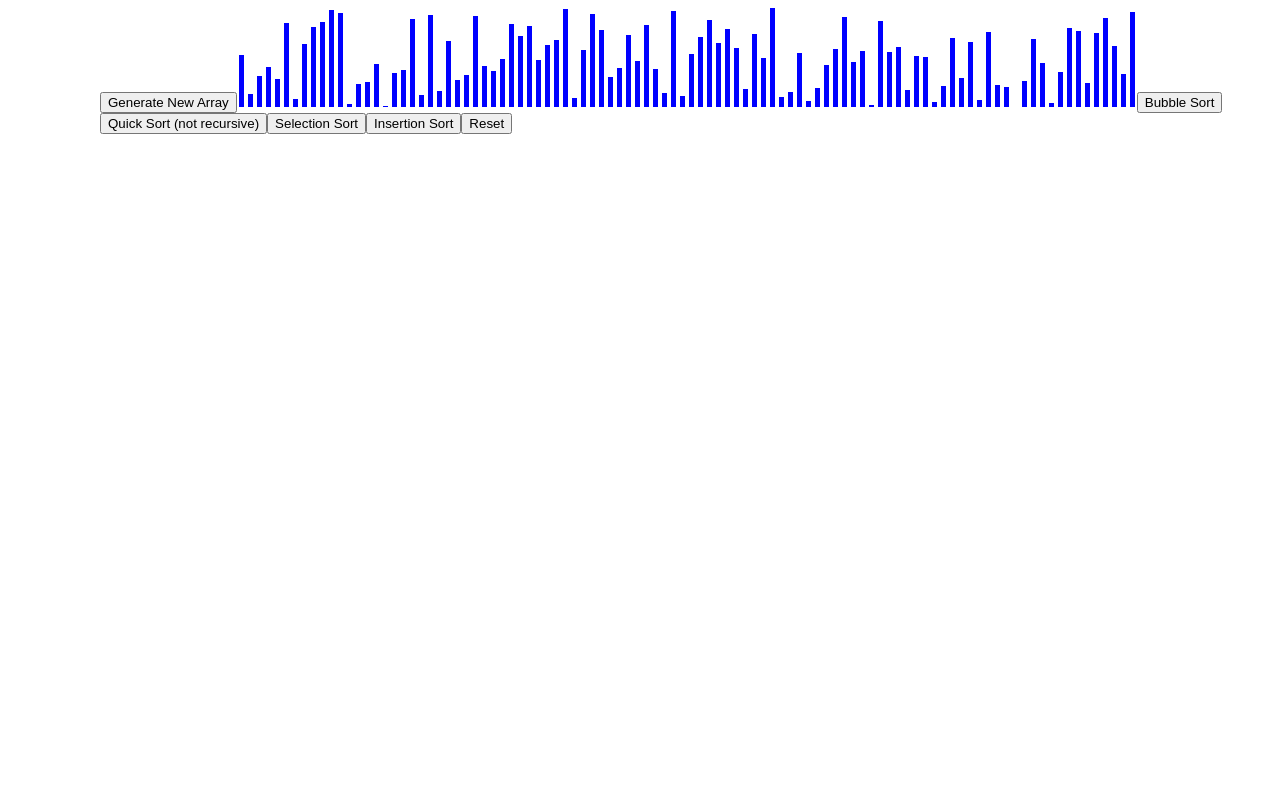
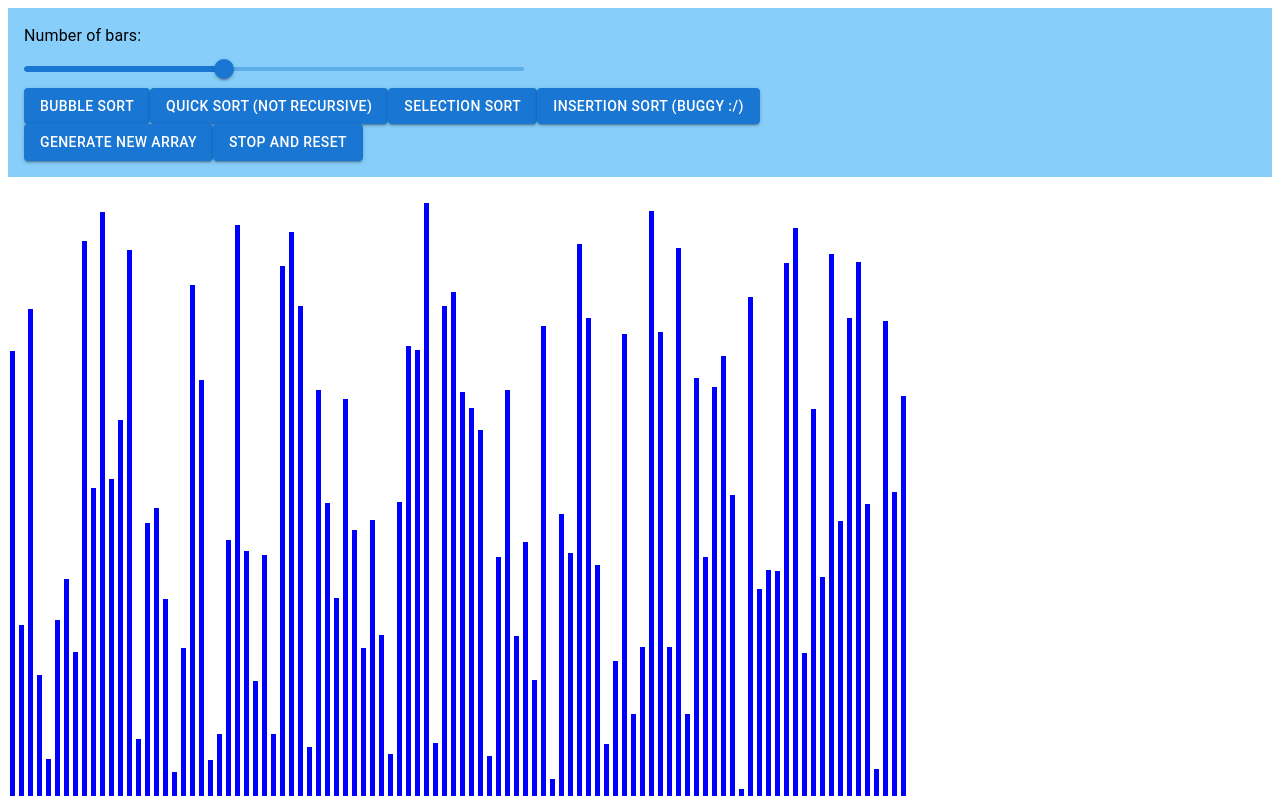
Before and after one commit to JeremiSavard/Not-another-sorting-visualizer, a Next.js app: page / in a window 1280 px wide. Built offline with nearby package versions, Linux system fonts and the light colour scheme.

Commit message:
styling + stop and reset functions

```diff
--- a/components/sortingVisualizer.jsx
+++ b/components/sortingVisualizer.jsx
@@ -1,6 +1,11 @@
 import React from 'react';
+import Button from '@mui/material/Button';
+import Slider from '@mui/material/Slider';
+import Box from '@mui/material/Box';
+import Typography from '@mui/material/Typography';
 import styles from './sortingVisualizer.module.css';
 import * as algo from '../src/sortingAlgorithms.js';
+
 
 export default class SortingVisualizer extends React.Component {
 
@@ -8,19 +13,14 @@ export default class SortingVisualizer extends React.Component {
         super(props);
         this.state = {
             array: [],
+            numberBars: 100,
+            disabled: false
         };
     }
 
 
     componentDidMount() {
-        this.resetArray();
-    }
-
-    shuffleArray(array) {
-        for (let i = array.length - 1; i > 0; i--) {
-            const j = Math.floor(Math.random() * (i + 1));
-            [array[i], array[j]] = [array[j], array[i]];
-        }
+        this.resetArray()
     }
 
     reset(){
@@ -28,18 +28,53 @@ export default class SortingVisualizer extends React.Component {
         this.resetArray();
     }
 
+    handleChange = (event, newValue) => {
+        this.setState({ numberBars: newValue });
+        this.resetArray();
+      };
+
     resetArray(){
-        console.log("resetArray")
+        console.log(this.state.numberBars)
         const array = [];
-        //for (let i = 0; i < 400; i++){
-        //    array.push(randomIntFromInterval(5, 730));
-        //}
-        for (let i = 0; i < 100; i++) {
-            array.push(i)
+        for (let i = 0; i < this.state.numberBars; i++){
+            array.push(randomIntFromInterval(5, 600));
         }
-        this.shuffleArray(array);
-        this.setState({array});
+        this.setState({array: array});
         return;
+    }
+
+    callSortingAlgo(type){
+    this.setState({ disabled: true });
+    switch(type) {
+        case 1:
+            bubbleSort(this.state.array)
+            break;
+        case 2:
+            quickSort(this.state.array)
+            break;
+        case 3:
+            selectionSort(this.state.array)
+            break;
+        case 4:
+            insertionSort(this.state.array)
+            break;
+        default:
+            console.log("Sorting algo not found")
+        }
+    }
+
+    bubbleSort(){
+        console.log(this.state.array)
+        let results = [];
+        let bars = [];
+        results = algo.bubbleSort(this.state.array)
+        bars = document.getElementsByClassName("sortingVisualizer_arrayBar__Yomyf")
+
+        for (let i = 0; i < results[0].length; i++) {
+            compare(results, bars, i);
+            swap(results, bars, i);
+        }
+
     }
 
     insertionSort(){
@@ -53,7 +88,7 @@ export default class SortingVisualizer extends React.Component {
             setTimeout(() => {
                 bars[results[i][0]].style.backgroundColor = "red";
                 bars[results[i][1]].style.backgroundColor = "red";
-            }, i*10);
+            }, i*3);
 
             setTimeout(() => {
                 bars[results[i][0]].style.height = bars[results[i][1]].style.height
@@ -61,7 +96,7 @@ export default class SortingVisualizer extends React.Component {
                 bars[results[i][0]].style.backgroundColor = "blue";
                 bars[results[i][1]].style.backgroundColor = "blue";
 
-            }, (i+1)*10);
+            }, (i+1)*3);
         }
     }
 
@@ -76,7 +111,7 @@ export default class SortingVisualizer extends React.Component {
             setTimeout(() => {
                 bars[results[i][0]].style.backgroundColor = "red";
                 bars[results[i][1]].style.backgroundColor = "red";
-            }, i*50);
+            }, i*10);
 
             setTimeout(() => {
                 temp = bars[results[i][0]].style.height
@@ -86,7 +121,7 @@ export default class SortingVisualizer extends React.Component {
                 bars[results[i][0]].style.backgroundColor = "blue";
                 bars[results[i][1]].style.backgroundColor = "blue";
 
-            }, (i+1)*50);
+            }, (i+1)*10);
         }
     }
 
@@ -105,7 +140,7 @@ export default class SortingVisualizer extends React.Component {
                     setTimeout(() => {
                         bars[results[i][0]].style.backgroundColor = "red";
                         bars[results[i][1]].style.backgroundColor = "red";
-                    }, i*50);
+                    }, i*10);
                     setTimeout(() => {
                         temp = bars[results[i][0]].style.height
                         bars[results[i][0]].style.height = bars[results[i][1]].style.height
@@ -113,32 +148,66 @@ export default class SortingVisualizer extends React.Component {
 
                         bars[results[i][0]].style.backgroundColor = "blue";
                         bars[results[i][1]].style.backgroundColor = "blue";
-                    }, (i+1)*50);
+                    }, (i+1)*10);
                 }
         }
     }
 
-    bubbleSort(){
-        let results = [];
-        let bars = [];
-        results = algo.bubbleSort(this.state.array)
-        bars = document.getElementsByClassName("sortingVisualizer_arrayBar__Yomyf")
 
-        for (let i = 0; i < results[0].length; i++) {
-            this.compare(results, bars, i);
-            this.swap(results, bars, i);
+    render() {
+        const {array} = this.state;
+
+        return (
+            <div>
+                <div className={styles.banner}>
+                    <Box sx={{ width: 500 }}>
+                    <Typography id="input-slider" gutterBottom>
+                        Number of bars:
+                    </Typography>
+                        <Slider onChange={this.handleChange} defaultValue={100} step={1} min={20} max={220} disabled={this.state.disabled} aria-labelledby="input-slider" />
+                    </Box>
+
+                    <div>
+                            <Button className={styles.buttonAlgo} variant="contained" onClick={() => this.bubbleSort()} disabled={this.state.disabled}>Bubble Sort</Button>
+                            <Button className={styles.buttonAlgo} variant="contained" onClick={() => this.quickSort()} disabled={this.state.disabled}>Quick Sort (not recursive)</Button>
+                            <Button className={styles.buttonAlgo} variant="contained" onClick={() => this.selectionSort()} disabled={this.state.disabled}>Selection Sort</Button>
+                            <Button className={styles.buttonAlgo} variant="contained" onClick={() => this.insertionSort()} disabled={this.state.disabled}>Insertion Sort (buggy :/)</Button>
+                    </div>
+
+                    <div>
+                        <Button className={styles.buttonNew} variant="contained" onClick={() => this.resetArray()} disabled={this.state.disabled}>Generate New Array</Button>
+                        <Button className={styles.buttonReset} variant="contained" onClick={() => this.reset()}>Stop and Reset</Button>
+                    </div>
+
+                </div>
+
+                <div className={styles.arrayContainer}>
+
+                    {array.map((value, idx) => (
+                        <div
+                            className={styles.arrayBar}
+                            key={idx}
+                            style={{height: `${value}px`}}></div>
+                    ))}
+
+                </div>
+            </div>
+      );
+    }
 }
 
+function randomIntFromInterval(min, max) {
+    return Math.floor(Math.random() * (max-min-1) + min);
 }
 
-    compare(results, bars, i){
+function compare(results, bars, i){
     setTimeout(() => {
         bars[results[1][i][0]].style.backgroundColor = "red";
         bars[results[1][i][1]].style.backgroundColor = "red";
-        }, i*10);
+    }, i*3);
 }
 
-    swap(results, bars, i){
+function swap(results, bars, i){
     let temp = 0;
     setTimeout(() => {
         if(results[0][i][0] == -1){
@@ -156,31 +225,5 @@ export default class SortingVisualizer extends React.Component {
             bars[results[1][i][0]].style.backgroundColor = "blue";
             bars[results[1][i][1]].style.backgroundColor = "blue";
         }
-        }, (i+1)*10);
+    }, (i+1)*3);
 }
-
-    render() {
-        const {array} = this.state;
-
-        return (
-            <div className={styles.arrayContainer}>
-                <button onClick={() => this.resetArray()}>Generate New Array</button>
-                {array.map((value, idx) => (
-                    <div
-                        className={styles.arrayBar}
-                        key={idx}
-                        style={{height: `${value}px`}}></div>
-                ))}
-                <button onClick={() => this.bubbleSort()}>Bubble Sort</button>
-                <button onClick={() => this.quickSort()}>Quick Sort (not recursive)</button>
-                <button onClick={() => this.selectionSort()}>Selection Sort</button>
-                <button onClick={() => this.insertionSort()}>Insertion Sort</button>
-                <button onClick={() => this.reset()}>Reset</button>
-            </div>
-      );
-    }
-}
-
-function randomIntFromInterval(min, max) {
-    return Math.floor(Math.random() * (max-min-1) + min);
-}
--- a/components/sortingVisualizer.module.css
+++ b/components/sortingVisualizer.module.css
@@ -1,6 +1,8 @@
 .arrayContainer {
+    display: inline-block;
     position: absolute;
-    left: 100px;
+    bottom: 0px;
+
 }
 
 .arrayBar{
@@ -8,4 +10,24 @@
     background-color: blue;
     display: inline-block;
     margin: 0 2px;
+    position: relative;
 }
+
+.banner{
+    background-color: lightskyblue;
+    padding: 1rem;
+}
+
+.buttonAlgo{
+    margin: 0 5px 15px;
+}
+
+.buttonNew{
+    margin: 0 5px 15px;
+    background-color: green;
+}
+
+.buttonReset{
+    margin: 0 5px 15px;
+    background-color: red;
+}
--- a/package.json
+++ b/package.json
@@ -9,6 +9,9 @@
     "start": "next start"
   },
   "dependencies": {
+    "@emotion/react": "^11.11.1",
+    "@emotion/styled": "^11.11.0",
+    "@mui/material": "^5.14.8",
     "next": "latest",
     "react": "18.2.0",
     "react-dom": "18.2.0"
```
Also changed, not shown: 1 other file (tests, documents, lock files or other folders). Lines whose indentation alone changed are shown as unchanged.
